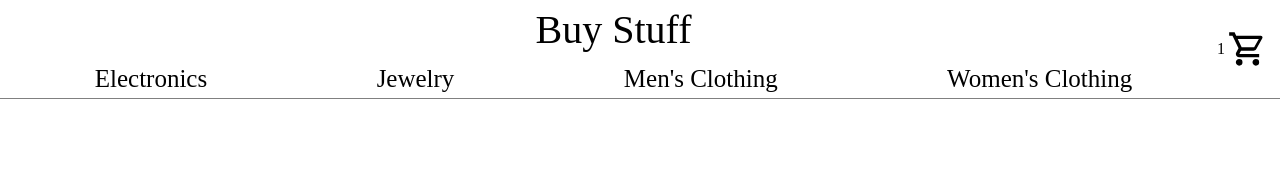
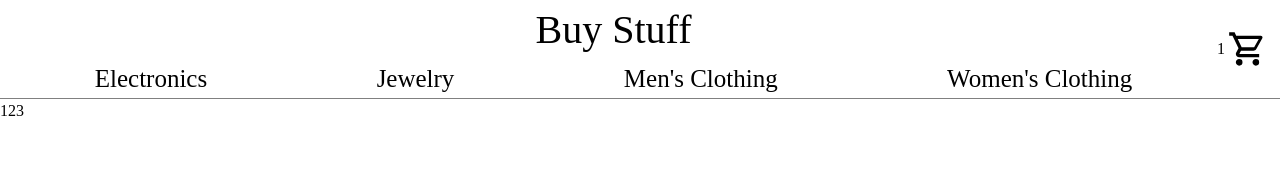
Before and after one commit to greenzombie123/ShoppingCart, a React (Vite) app: page / in a window 1280 px wide. Shown: the top 189 px of the page. Built offline with nearby package versions, Linux system fonts and the light colour scheme; data requests are answered from the project's data file.

Commit message:
Set up Carousel component

```diff
--- a/src/App.tsx
+++ b/src/App.tsx
@@ -1,3 +1,4 @@
+import { Outlet } from "react-router-dom"
 import Header from "./components/Header"
 
 function App() {
@@ -5,7 +6,9 @@ function App() {
   return (
     <>
       <Header/>
-      <main></main>
+      <main>
+        <Outlet/>
+      </main>
       <footer>Created by green zombie</footer>
     </>
   )
--- /dev/null
+++ b/src/components/Carousel.tsx
@@ -0,0 +1,5 @@
+const Carousel = ()=>{
+    return <div>123</div>
+}
+
+export default Carousel
--- a/src/routes.tsx
+++ b/src/routes.tsx
@@ -1,14 +1,20 @@
-
 import { RouteObject } from "react-router-dom";
 import App from "./App";
 import { getCart } from "./Loaders";
+import Carousel from "./components/Carousel";
 
-const routes:RouteObject[] = [
-    {
-        path:"/",
-        element:<App/>,
-        loader:getCart
-    }
-]
+const routes: RouteObject[] = [
+  {
+    path: "/",
+    element: <App />,
+    loader: getCart,
+    children: [
+      {
+        element: <Carousel />,
+        index:true
+      },
+    ],
+  },
+];
 
-export default routes
+export default routes;
```
Also changed, not shown: src/components/Carousel.module.css (added), 1 other file (tests, documents, lock files or other folders).
